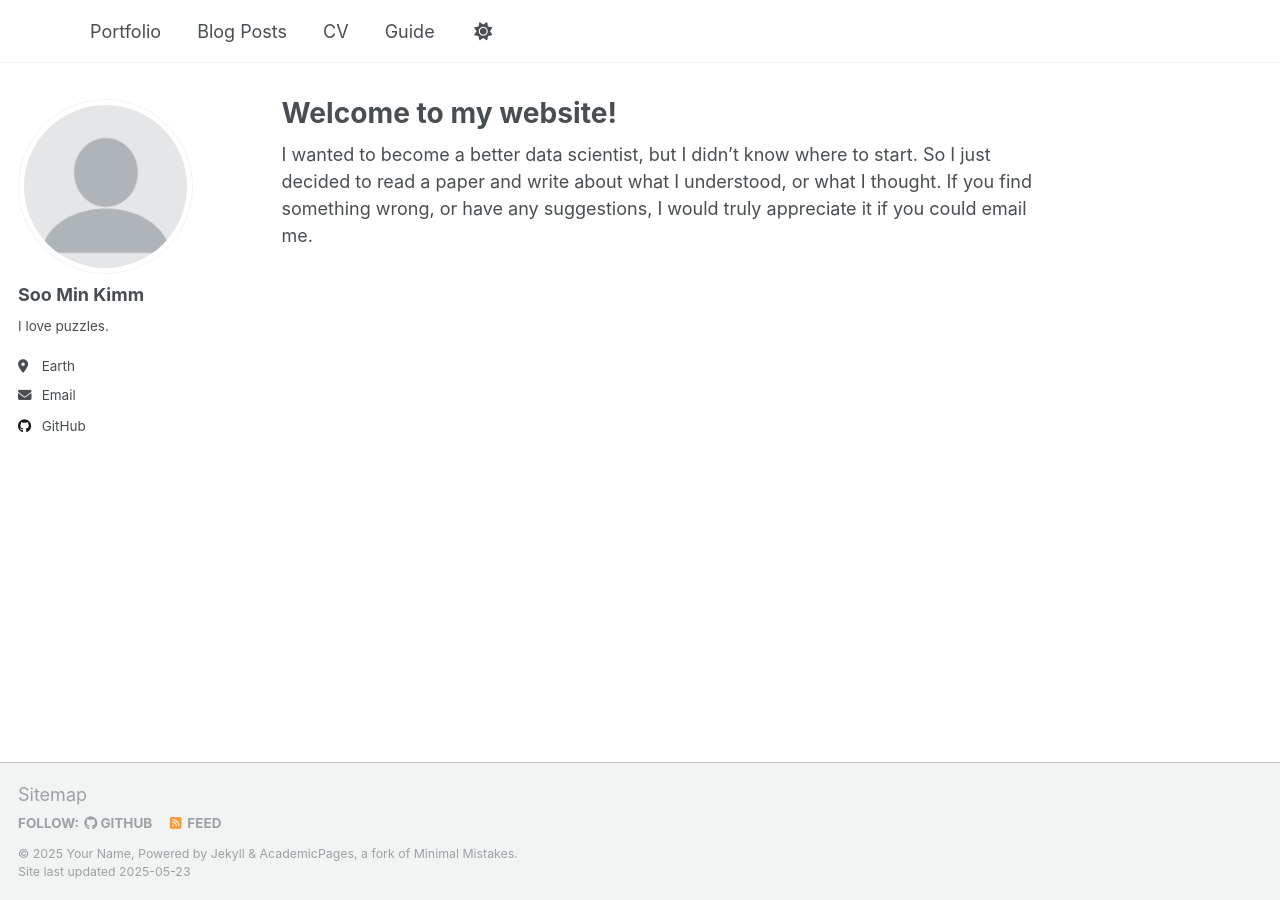
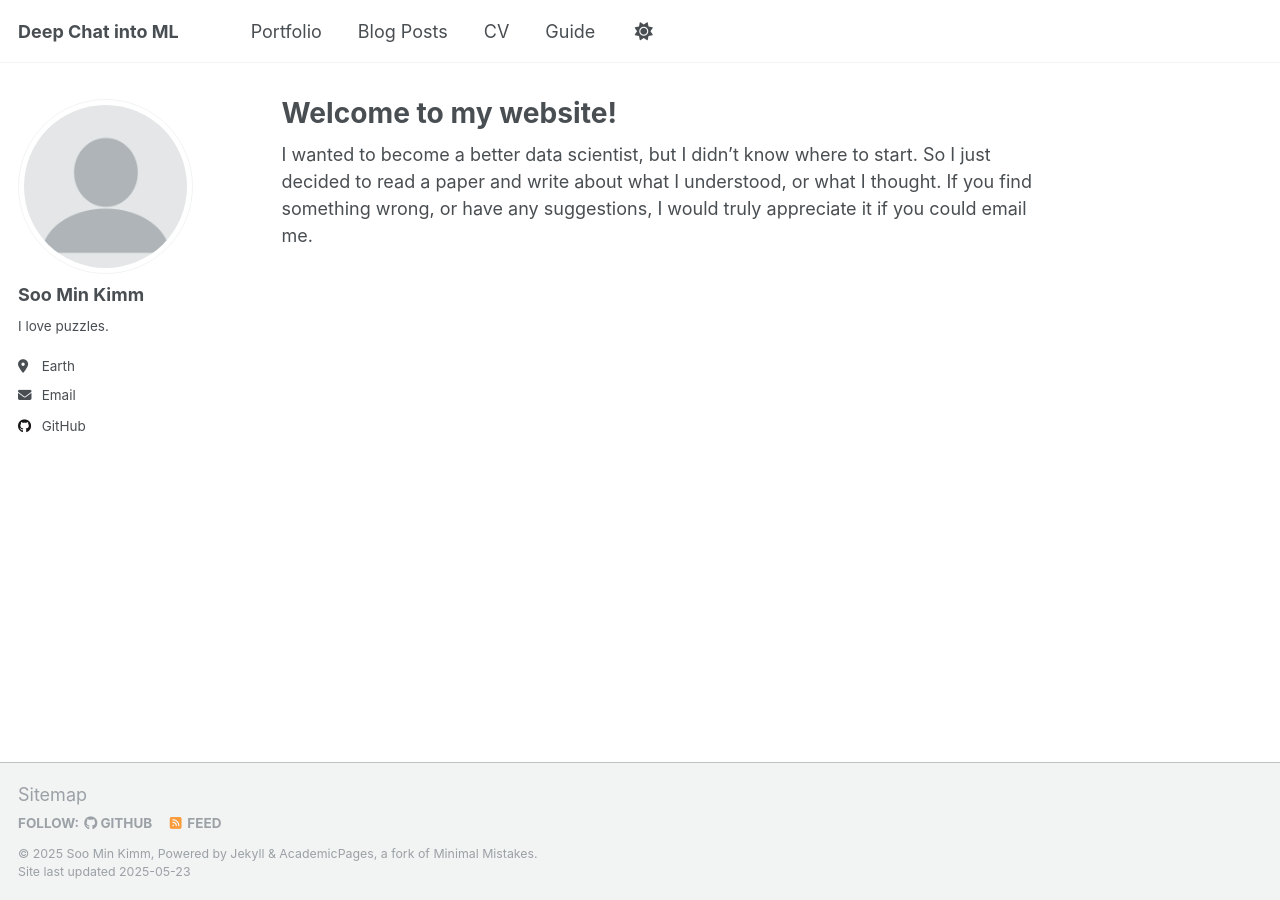
Before and after one commit to somnio-kimm/somnio-kimm.github.io, a Jekyll site: the page built from _pages/about.md, in a window 1280 px wide. Built offline with Jekyll 4.4.1, drawn with Linux system fonts in a browser that asks for light colours.

Commit message:
Update _config.yml

```diff
--- a/_config.yml
+++ b/_config.yml
@@ -9,10 +9,10 @@
 # Basic Site Settings
 locale                   : "en-US"
 site_theme               : "default"
-title                    : ""
+title                    : "Deep Chat into ML"
 title_separator          : "-"
-name                     : &name "Your Name"
-description              : &description "personal description"
+name                     : &name "Soo Min Kimm"
+description              : &description "Hi, I am Soo Min, a data scientist."
 url                      : https://somnio-kimm.github.io # the base hostname & protocol for your site e.g. "https://[your GitHub username].github.io" or if you already have some other page hosted on Github then use "https://[your GitHub username].github.io/[Your Repo Name]"
 baseurl                  : "" # the subpath of your site, e.g. "/blog"
 repository               : "somnio-kimm/somnio-kimm.github.io"
```
